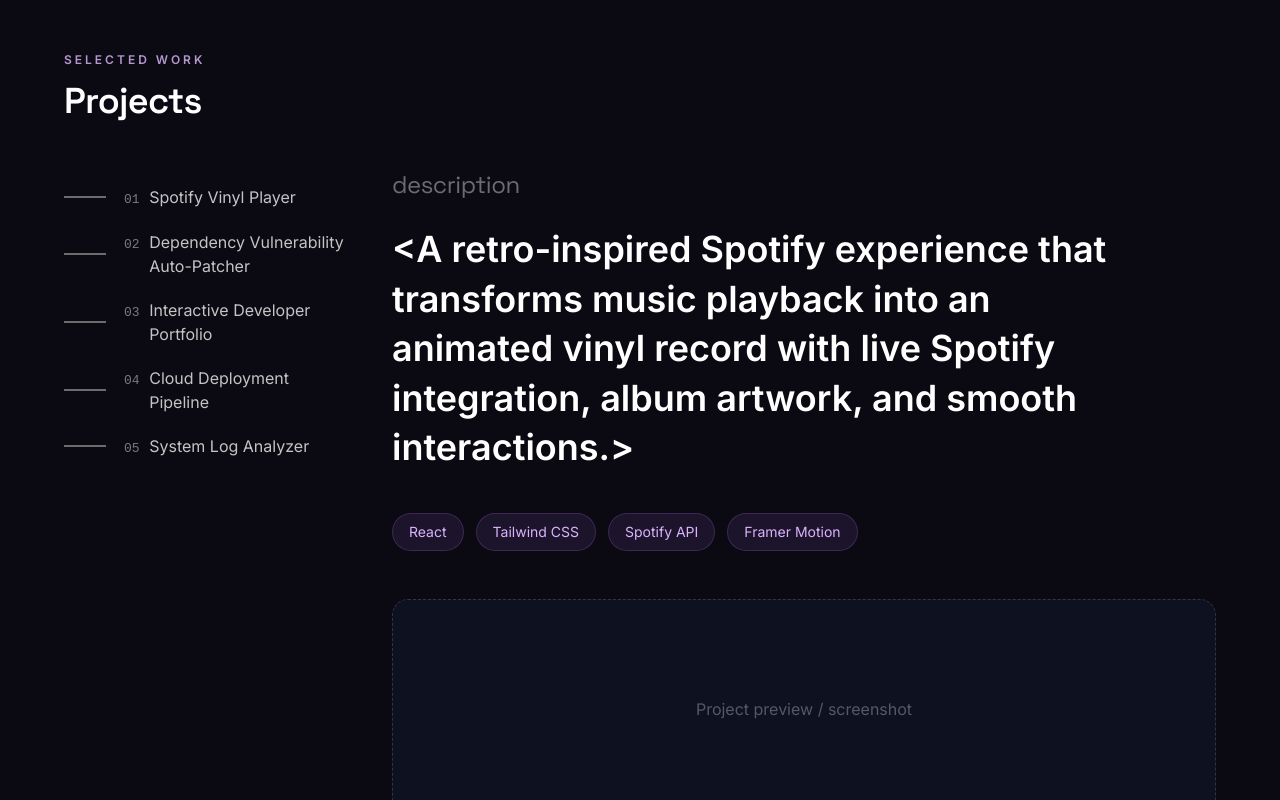
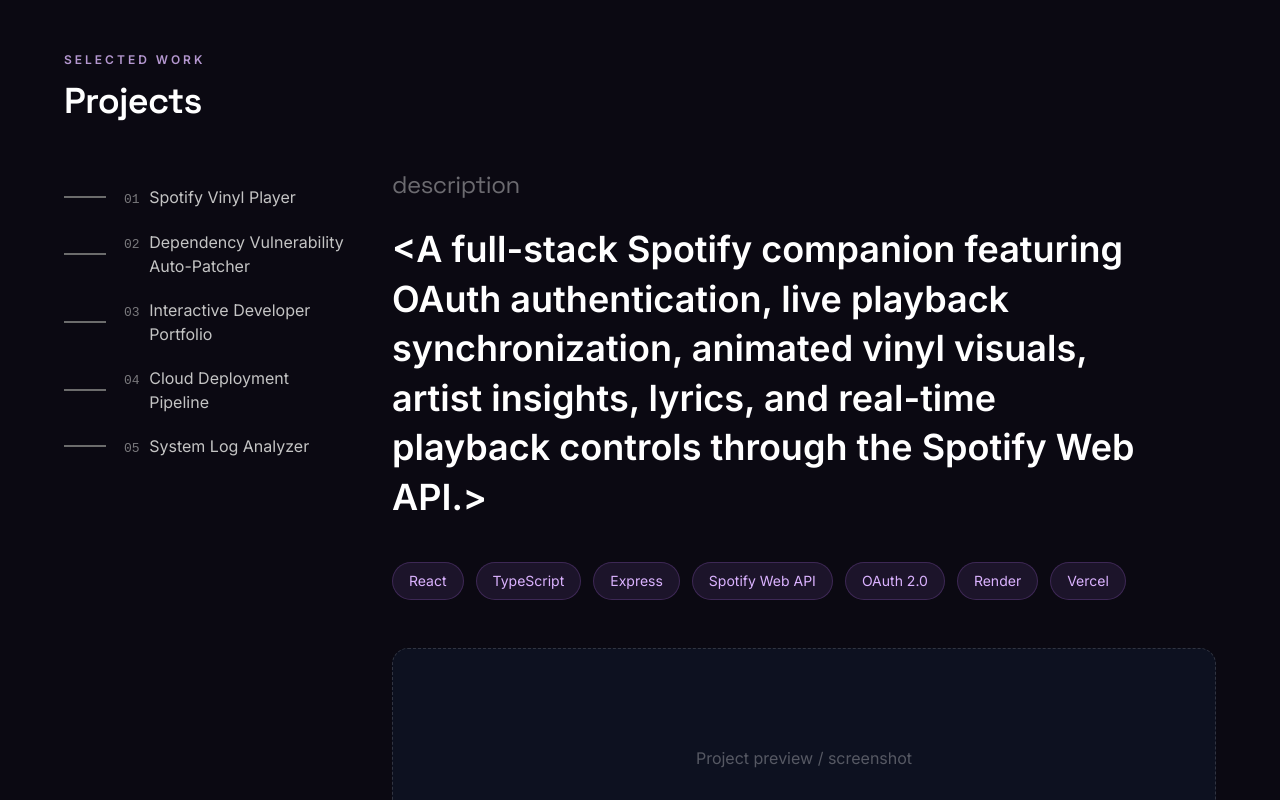
Before and after one commit to mathivadhanis505/portfolio_new, a React (Vite) app: page / in a window 1280 px wide. Shown: the part 1762-2562 px from the top of the page. Built offline with nearby package versions, Linux system fonts and the light colour scheme.

Commit message:
edited and updated vinyl in the projects section

```diff
--- a/src/components/LineSidebar.jsx
+++ b/src/components/LineSidebar.jsx
@@ -9,11 +9,19 @@
 
 export const PROJECTS = [
   {
-    title: "Spotify Vinyl Player",
-    description:
-      "A retro-inspired Spotify experience that transforms music playback into an animated vinyl record with live Spotify integration, album artwork, and smooth interactions.",
-    tech: ["React", "Tailwind CSS", "Spotify API", "Framer Motion"],
-  },
+  title: "Spotify Vinyl Player",
+  description:
+    "A full-stack Spotify companion featuring OAuth authentication, live playback synchronization, animated vinyl visuals, artist insights, lyrics, and real-time playback controls through the Spotify Web API.",
+  tech: [
+    "React",
+    "TypeScript",
+    "Express",
+    "Spotify Web API",
+    "OAuth 2.0",
+    "Render",
+    "Vercel",
+  ],
+},
   {
     title: "Dependency Vulnerability Auto-Patcher",
     description:
```
